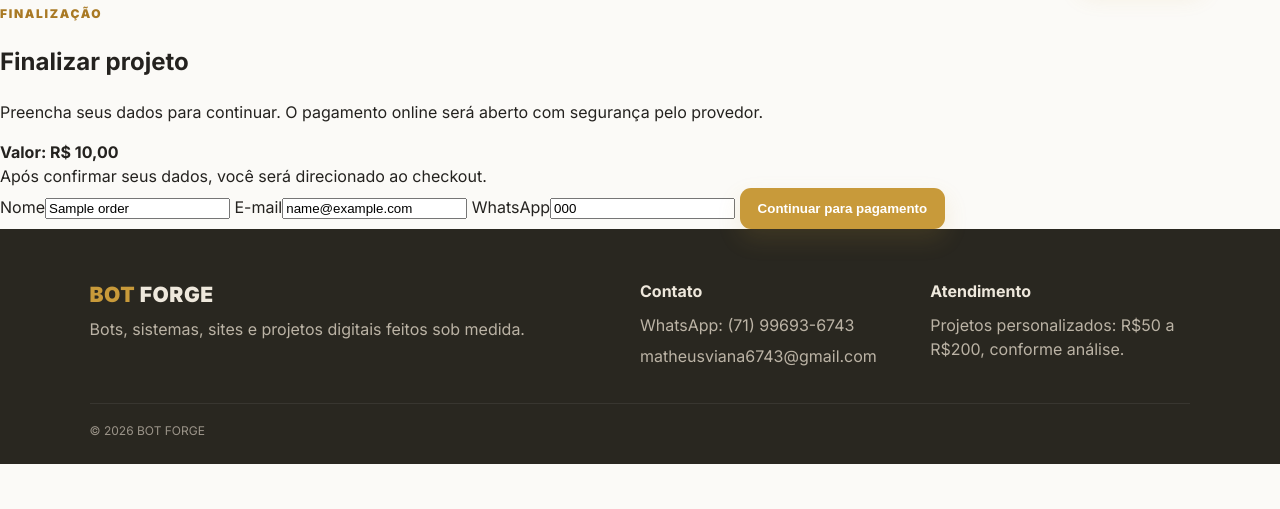
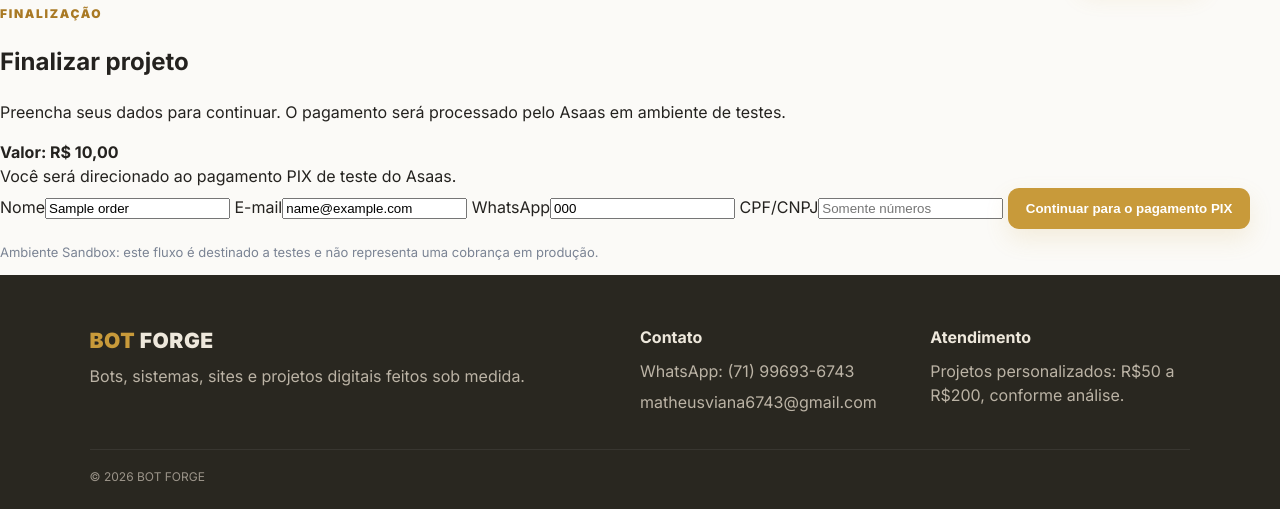
Before and after one commit to matheusviana6743-cell/DICOR-intelligence, a Flask app: template templates/checkout.html in a window 1280 px wide. Shown: the part 76-585 px from the top of the page. Run offline with Flask 3, Linux system fonts and the light colour scheme; the template is opened without the code that fills it: most values are stand-ins (such as "Sample title", 1, 10 or a date in 2020).

Commit message:
Atualiza checkout para Asaas Sandbox

```diff
--- a/templates/checkout.html
+++ b/templates/checkout.html
@@ -3,10 +3,10 @@
 <section class="checkout">
   <span class="eyebrow">FINALIZAÇÃO</span>
   <h1>Finalizar projeto</h1>
-  <p>Preencha seus dados para continuar. O pagamento online será aberto com segurança pelo provedor.</p>
+  <p>Preencha seus dados para continuar. O pagamento será processado pelo Asaas em ambiente de testes.</p>
 
   {% if order['price'] %}
-    <div class="notice"><strong>Valor: R$ {{ '%.2f'|format(order['price'])|replace('.', ',') }}</strong><br>Após confirmar seus dados, você será direcionado ao checkout.</div>
+    <div class="notice"><strong>Valor: R$ {{ '%.2f'|format(order['price'])|replace('.', ',') }}</strong><br>Você será direcionado ao pagamento PIX de teste do Asaas.</div>
   {% else %}
     <div class="notice"><strong>Projeto personalizado</strong><br>O valor fica entre R$ {{ '%.0f'|format(order['price_min']) }} e R$ {{ '%.0f'|format(order['price_max']) }}, conforme a análise do projeto.</div>
   {% endif %}
@@ -14,10 +14,13 @@
   {% if error %}<div class="notice">{{ error }}</div>{% endif %}
 
   <form method="post" action="{{ url_for('checkout', token=order['token']) }}">
-    <label>Nome<input name="name" required maxlength="100" value="{{ order['customer_name'] or '' }}"></label>
-    <label>E-mail<input type="email" name="email" required maxlength="160" value="{{ order['customer_email'] or '' }}"></label>
-    <label>WhatsApp<input name="phone" required maxlength="30" value="{{ order['customer_phone'] or '' }}"></label>
-    <button class="btn primary" type="submit">Continuar para pagamento</button>
+    <label>Nome<input name="name" required maxlength="100" value="{{ order['customer_name'] or '' }}" autocomplete="name"></label>
+    <label>E-mail<input type="email" name="email" required maxlength="160" value="{{ order['customer_email'] or '' }}" autocomplete="email"></label>
+    <label>WhatsApp<input name="phone" required maxlength="30" value="{{ order['customer_phone'] or '' }}" autocomplete="tel"></label>
+    <label>CPF/CNPJ<input name="cpf_cnpj" required maxlength="18" inputmode="numeric" placeholder="Somente números" autocomplete="off"></label>
+    <button class="btn primary" type="submit">Continuar para o pagamento PIX</button>
   </form>
+
+  <p style="margin-top:14px;color:#7b8494;font-size:13px">Ambiente Sandbox: este fluxo é destinado a testes e não representa uma cobrança em produção.</p>
 </section>
 {% endblock %}
```
